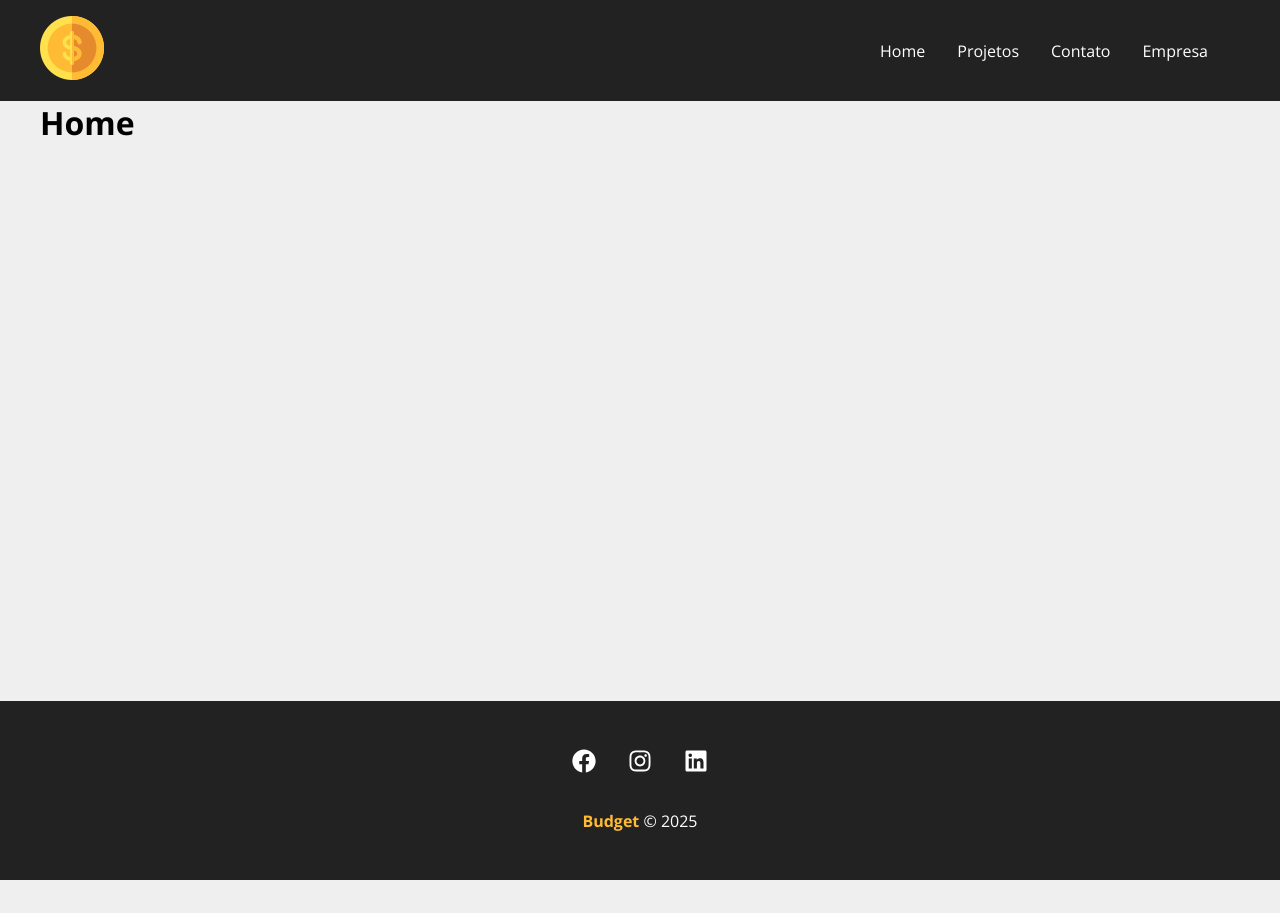
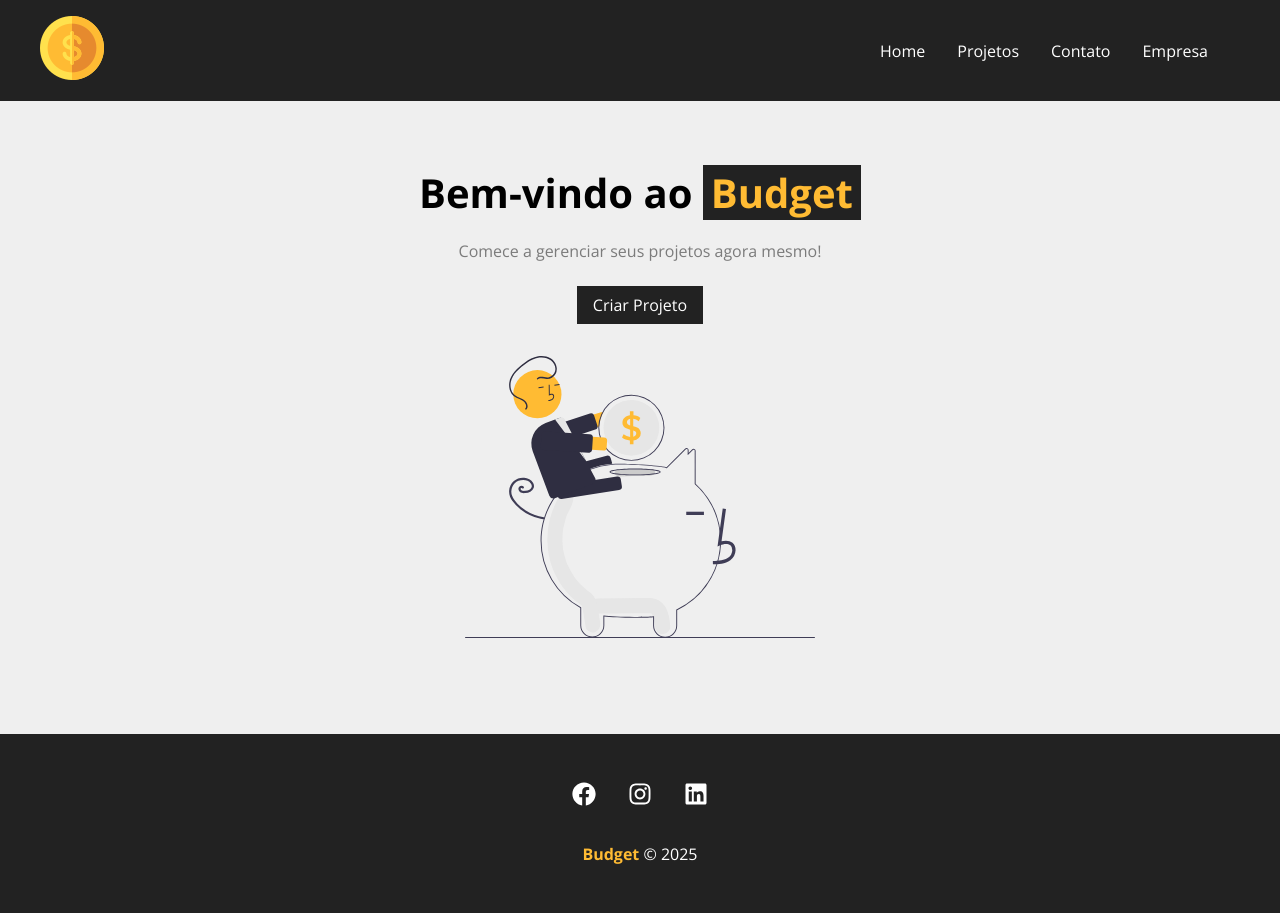
Before and after one commit to thomasbatista/budget, a JavaScript app: page / in a window 1280 px wide. Before the commit the page ends 880 px from the top, so only its background shows below. Built offline with nearby package versions, Linux system fonts and the light colour scheme; the HTML template or start-up script is replaced by a standard one.

Commit message:
home criada

```diff
--- /dev/null
+++ b/src/components/layout/LinkButton.js
@@ -0,0 +1,12 @@
+import { Link } from 'react-router-dom'
+import styles from './LinkButton.module.css'
+
+function LinkButton({ to, text }) {
+    return (
+        <Link className={styles.btn} to={to}>
+            {text}
+        </Link>
+    )
+}
+
+export default LinkButton
--- /dev/null
+++ b/src/components/layout/LinkButton.module.css
@@ -0,0 +1,11 @@
+.btn {
+    background-color: #222;
+    color: #fff;
+    padding: 0.5em 1em;
+    text-decoration: none;
+    transition: 0.5s;
+}
+
+.btn:hover {
+    color: #ffbb33;
+}
--- a/src/components/pages/Home.js
+++ b/src/components/pages/Home.js
@@ -1,6 +1,15 @@
+import styles from './Home.module.css'
+import savings from '../../img/savings.svg'
+import LinkButton from '../layout/LinkButton'
+
 function Home() {
     return (
-        <h1>Home</h1>
+        <section className={styles.home_container}>
+            <h1>Bem-vindo ao <span>Budget</span></h1>
+            <p>Comece a gerenciar seus projetos agora mesmo!</p>
+            <LinkButton to="/newproject" text="Criar Projeto" />
+            <img src={savings} alt='Budget' />
+        </section>
     )
 }
 
--- /dev/null
+++ b/src/components/pages/Home.module.css
@@ -0,0 +1,29 @@
+.home_container {
+    width: 100%;
+    display: flex;
+    flex-direction: column;
+    align-items: center;
+    justify-content: center;
+    padding: 4em;
+}
+
+.home_container h1 {
+    font-size: 2.5em;
+    margin-bottom: .5em;
+}
+
+.home_container h1 span {
+    color: #ffbb33;
+    padding: 0 .2em;
+    background-color: #222;
+}
+
+.home_container p {
+    margin-bottom: 1.5em;
+    color: #7b7b7b;
+}
+
+.home_container img {
+    width: 350px;
+    margin: 2em;
+}
```
